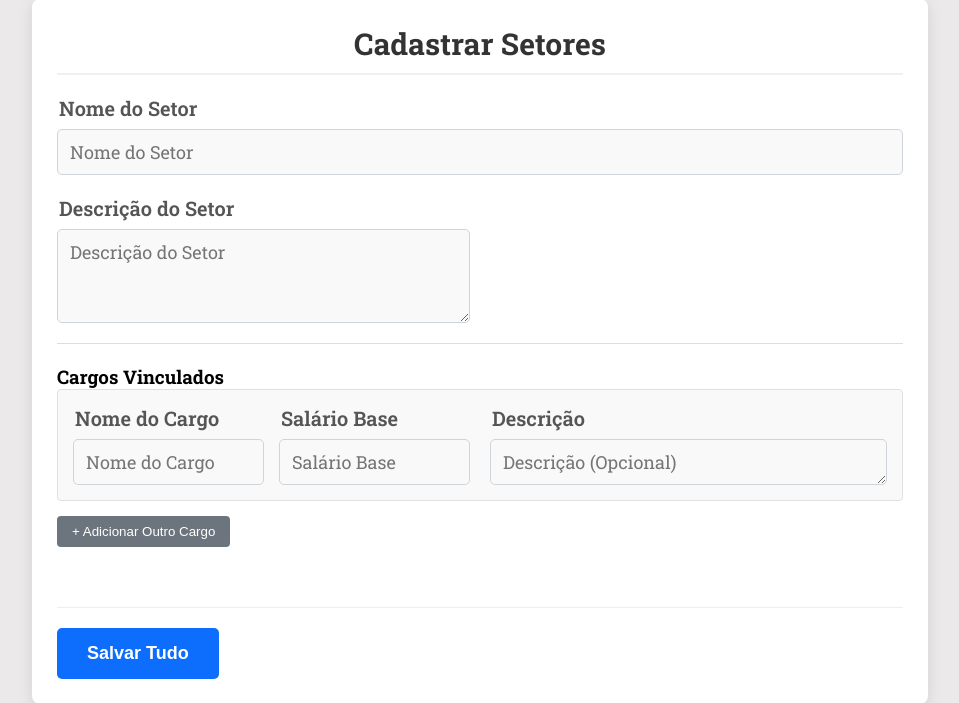
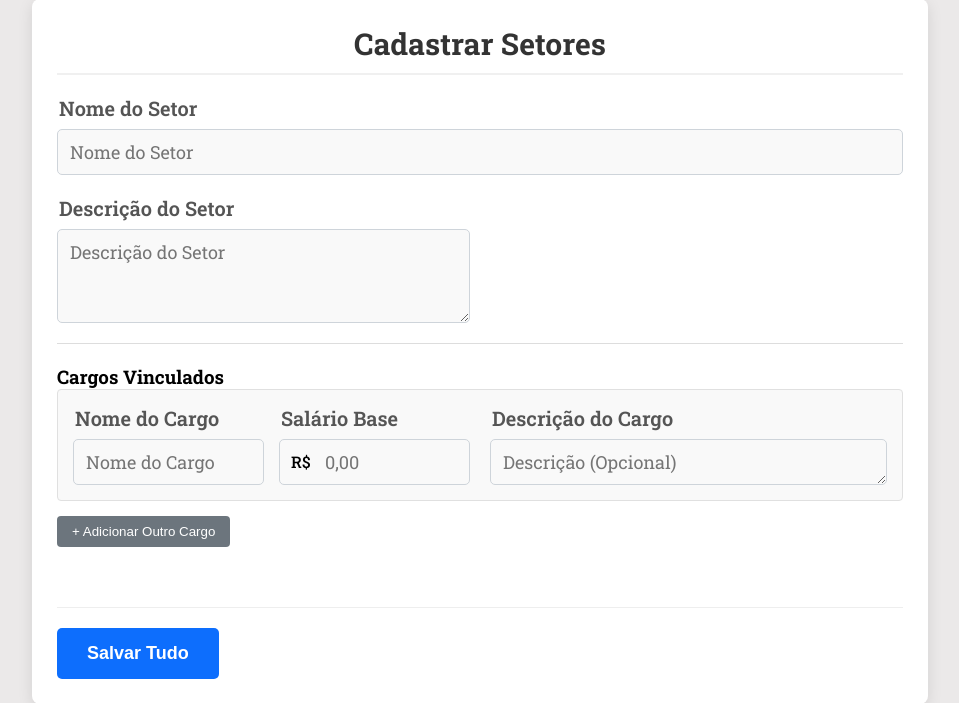
Before and after one commit to ricardoaufe/ProjetoRH, a Django app: page /departments/create/ in a window 1280 px wide; the page is wider, and only the part inside the window is pictured. Shown: the part 199-902 px from the top of that part, without its empty margins (160-1119 px from the left). Run offline with Django 5.2, Linux system fonts and the light colour scheme; the visitor is signed in with stand-in values (Sample User, id 1); some libraries are stand-ins or nearby versions.

Commit message:
Ajustes de: histórico do colaborador, lista de confirmados e previstos de treinamentos placeholder monetário

```diff
--- a/base_static/global/css/styles.css
+++ b/base_static/global/css/styles.css
@@ -811,3 +811,33 @@ select:focus {
     border-radius: 5px;
     margin-top: 10px;
 }
+
+/* Style for currency input with R$ symbol */
+.input-group-custom {
+    position: relative !important;
+    display: block !important; /* Garante que o container se comporte como um bloco */
+    width: 100%;
+}
+
+/* O símbolo R$ */
+.currency-symbol {
+    position: absolute !important;
+    top: 50% !important;
+    transform: translateY(-50%) !important; /* Centraliza perfeitamente na vertical */
+    left: 12px !important; /* Distância da borda esquerda do input */
+
+    z-index: 10; /* Garante que fique visualmente "na frente" do input */
+    pointer-events: none; /* O clique passa através dele e foca no input */
+
+    color: black; /* Cor cinza padrão de placeholder/ícones */
+    font-weight: 500;
+    line-height: 1; /* Evita problemas de alinhamento vertical */
+    margin: 0 !important;
+    padding: 0 !important;
+}
+
+.form-control.money-input {
+    padding-left: 45px !important; /* Aumentei um pouco para dar mais respiro */
+    position: relative !important;
+    z-index: 1;
+}
--- a/rhcontrol/forms.py
+++ b/rhcontrol/forms.py
@@ -44,6 +44,8 @@ class EmployeeForm(forms.ModelForm):
 
             'department': forms.Select(attrs={'class': 'form-control'}),
             'job_title': forms.Select(attrs={'class': 'form-control'}),
+
+            'current_salary': forms.NumberInput(attrs={'class': 'form-control money-input', 'step': '0.01', 'placeholder': '0,00'}),
             }
 
     def __init__(self, *args, **kwargs):
@@ -135,7 +137,7 @@ JobTitleFormSet = forms.inlineformset_factory(
     },
     widgets={
         'name': forms.TextInput(attrs={'class': 'form-control', 'placeholder': 'Nome do Cargo'}),
-        'base_salary': forms.NumberInput(attrs={'class': 'form-control', 'placeholder': 'Salário Base', 'step': '0.01'}),
+        'base_salary': forms.NumberInput(attrs={'class': 'form-control money-input', 'placeholder': '0,00', 'step': '0.01'}),
         'description': forms.Textarea(attrs={'class': 'form-control', 'placeholder': 'Descrição (Opcional)', 'rows': 1}),
     }
 )
--- a/rhcontrol/templates/dashboard/pages/departments/form.html
+++ b/rhcontrol/templates/dashboard/pages/departments/form.html
@@ -35,7 +35,7 @@
                                 {% include 'partials/form_field.html' with field=job_form.name label="Nome do Cargo" %}
                             </div>
                             <div style="flex: 1;">
-                                {% include 'partials/form_field.html' with field=job_form.base_salary label="Salário Base" %}
+                                {% include 'partials/form_field.html' with field=job_form.base_salary label="Salário Base" is_money=True %}
                             </div>
                         </div>
 
@@ -63,7 +63,7 @@
                             {% include 'partials/form_field.html' with field=formset.empty_form.name label="Nome do Cargo" %}
                         </div>
                         <div style="flex: 1;">
-                            {% include 'partials/form_field.html' with field=formset.empty_form.base_salary label="Salário Base" %}
+                            {% include 'partials/form_field.html' with field=formset.empty_form.base_salary label="Salário Base" is_money=True %}
                         </div>
                     </div>
                     {% include 'partials/form_field.html' with field=formset.empty_form.description label="Descrição do Cargo" %}
--- a/rhcontrol/templates/partials/form_field.html
+++ b/rhcontrol/templates/partials/form_field.html
@@ -5,8 +5,17 @@
     </div>
 {% else %}
     <div class="form-group">
-        <label class="form-label" for="{{ field.id_for_label }}">{{ field.label }}</label>
-        {{ field }}
+        <label class="form-label" for="{{ field.id_for_label }}">{{ label|default:field.label }}</label>
+
+        {% if is_money %}
+            <div class="input-group-custom">
+                <span class="currency-symbol">R$</span>
+                {{ field }}
+            </div>
+        {% else %}
+            {{ field }}
+        {% endif %}
+
         {% if field.errors %}
             <div class="message error">
                 {{ field.errors }}
--- a/rhcontrol/views.py
+++ b/rhcontrol/views.py
@@ -187,17 +187,18 @@ def employee_update(request, pk):
         messages.success(request, 'Funcionário atualizado com sucesso!')
         return redirect('rhcontrol:employee_list')
 
-    trainings = employee.attended_trainings.all().order_by('-training_date')
+    scheduled = employee.scheduled_trainings.all()
+    attended = employee.attended_trainings.all().order_by('-training_date')
     history_log = employee.history.all().order_by('-date_changed')
     vacations = employee.vacations.all().order_by('-start_date')
 
-    total_hours = sum(t.training_duration for t in trainings)
+    total_hours = sum(t.training_duration for t in scheduled | attended)
 
     return render(request, 'dashboard/pages/employee/form.html', {
         'form': form,
         'title': 'Editar Funcionário',
         'history_enabled': True,
-        'trainings': trainings,
+        'trainings': attended.distinct().order_by('-training_date'),
         'history_log': history_log,
         'vacations': vacations,
         'total_hours': total_hours
```
Also changed, not shown: rhcontrol/templates/dashboard/pages/employee/form.html (+33 -1 lines), rhcontrol/templates/dashboard/pages/training/form.html (+47 -20 lines).
